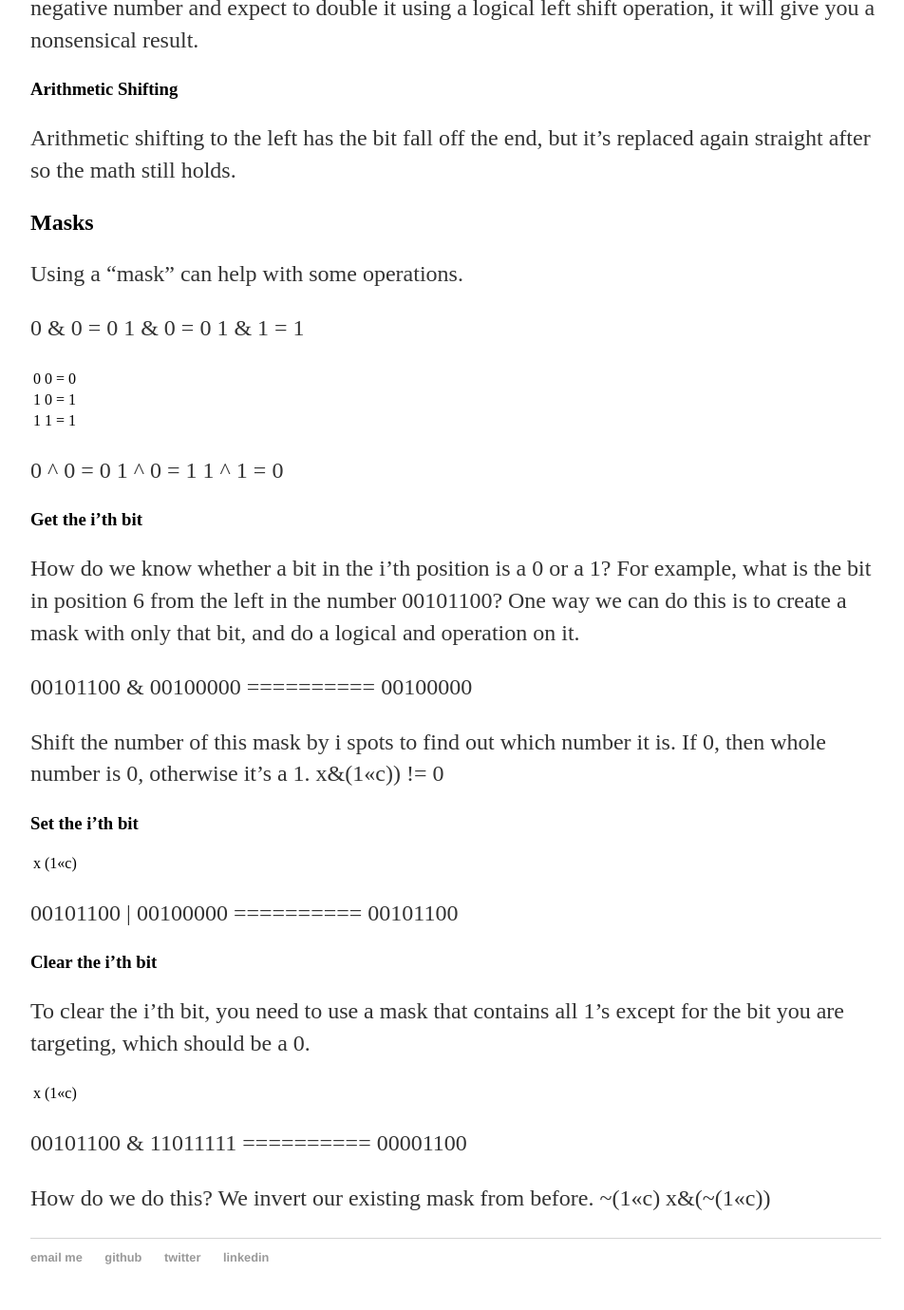
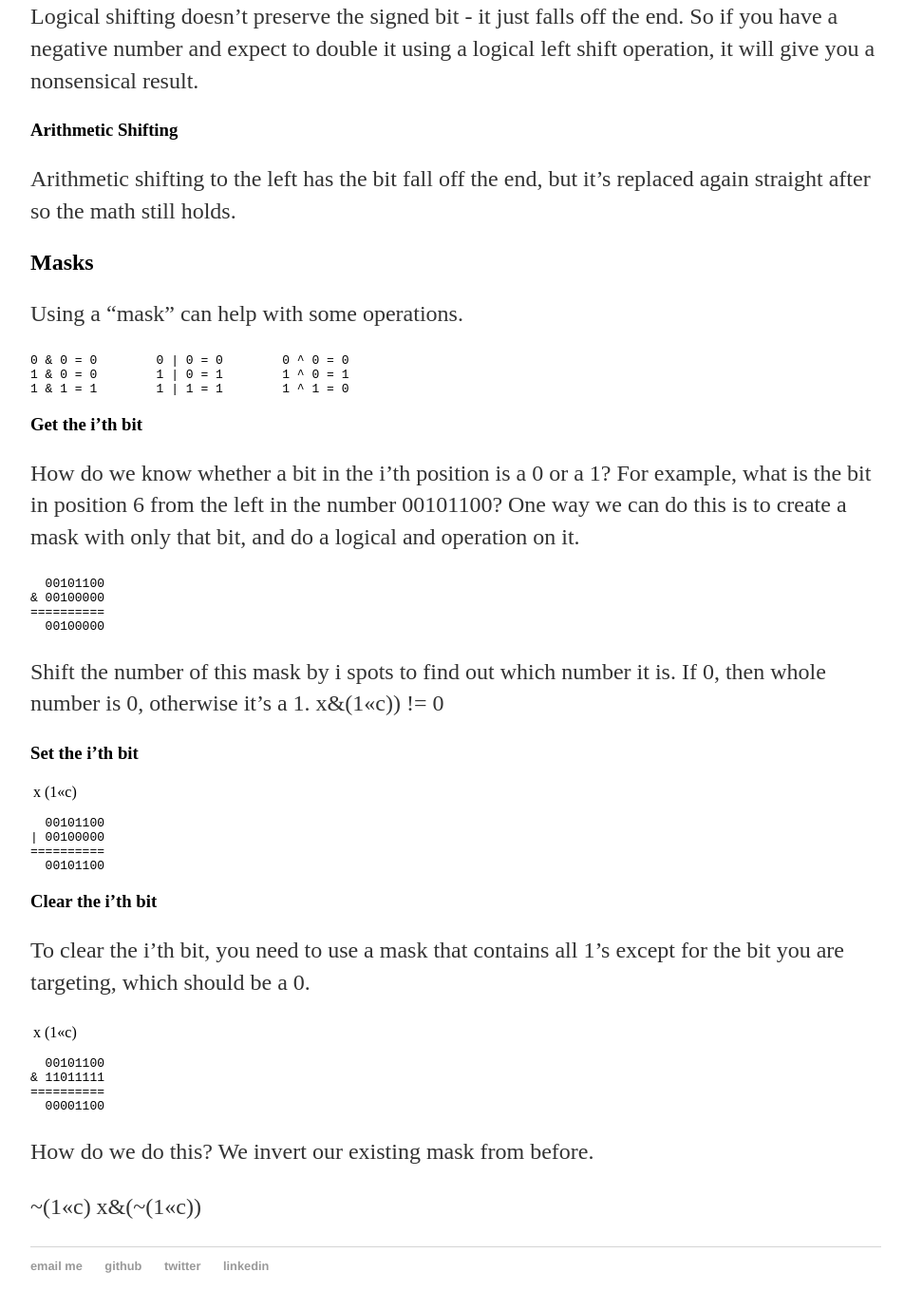
Before and after one commit to Sebbenbear/sebbenbear.github.io, a Jekyll site: the page built from _posts/2018-1-21-bit-manipulation.md, in a window 1280 px wide and 1400 px high, scrolled down 2642 px. Shown: the top 1379 px of the window at 95% size, without its empty margins (160-1112 px from the left). Built offline with Jekyll 4.4.1, drawn with Linux system fonts in a browser that asks for light colours; some of the changed text lies outside the part shown.

Commit message:
Fix markdown formatting issues

````diff
--- a/_posts/2018-1-21-bit-manipulation.md
+++ b/_posts/2018-1-21-bit-manipulation.md
@@ -9,15 +9,18 @@ How is 583 represented in base 10?
 
 base10 -> 583
 
+```
      5 |    8  |    3
   10^2 | 10^1  | 10^0
   100  |   10  |    1
 =======================
   5*102 + 8*101 + 3*100
 = 500   + 80   +    3
+```
 
 How is 5 represented in base 2?
 
+```
      1 |    0  |   1
    2^2 |  2^1  | 2^0
      4 |    2  |   1
@@ -25,25 +28,30 @@ How is 5 represented in base 2?
  1*22  +  0*21  + 1*28
 =  4   +    0  +   1
 =  5
+```
 
 ## Binary Addition
 
 Binary addition is not so different to adding in decimal.
 This is the standard way to add numbers in decimal:
 
+```
    1 1
    583
 +  637
 ======
   1220
+```
 
 And this is how we do it in binary - we simply carry the one if there’s more than two 1’s there.
 
+```
   1 1
   101
 + 011
 =====
  1000
+```
 
 ## Binary (Negative Numbers)
 
@@ -56,33 +64,41 @@ For example, this is how 18 is represented in an 8 bit integer:
 
 Say that we want to express -18 in binary. Since we know the leftmost bit needs to have a 1 in order to have a negative sign, we can think about this as wondering what number we need to add to our positive number, in order to get the most significant bit to flip:
 
+```
      0010010
   +  ???????
  ===========
     10000000
+```
 
 The easiest way to do this, is to add the inverse of the number.
 
+```
      0010010
   +  1101101
   ==========
      1111111
+```
 
 This gives us all ones. Now, we need to add one to this number to make them all flip!
 
+```
      0010010
   +  1101110
   ==========
     10000000
+```
 
 So, 1101110 is the right answer. Let’s try this with one more example:
 
 123 = 01111011
 
+```
     1111011                              1111011
   + 0000100                            + 0000101
   ==========   so, adding 1 gives us   ==========
     1111111                             10000000
+```
 
 10000101 is -123.
 
@@ -117,27 +133,23 @@ Arithmetic shifting to the left has the bit fall off the end, but it’s replace
 
 Using a “mask” can help with some operations.
 
-0 & 0 = 0
-1 & 0 = 0
-1 & 1 = 1
-
-0 | 0 = 0
-1 | 0 = 1
-1 | 1 = 1
-
-0 ^ 0 = 0
-1 ^ 0 = 1
-1 ^ 1 = 0
+```
+0 & 0 = 0        0 | 0 = 0        0 ^ 0 = 0
+1 & 0 = 0        1 | 0 = 1        1 ^ 0 = 1
+1 & 1 = 1        1 | 1 = 1        1 ^ 1 = 0
+```
 
 ### Get the i’th bit
 
 How do we know whether a bit in the i'th position is a 0 or a 1? For example, what is the bit in position 6 from the left in the number 00101100?
 One way we can do this is to create a mask with only that bit, and do a logical and operation on it.
 
+```
   00101100
 & 00100000
 ==========
   00100000
+```
 
 Shift the number of this mask by i spots to find out which number it is. If 0, then whole number is 0, otherwise it’s a 1.
 x&(1<<c)) != 0
@@ -146,10 +158,12 @@ x&(1<<c)) != 0
 
 x|(1<<c)
 
+```
   00101100
 | 00100000
 ==========
   00101100
+```
 
 ### Clear the i’th bit
 
@@ -157,11 +171,14 @@ To clear the i’th bit, you need to use a mask that contains all 1’s except f
 
 x|(1<<c)
 
+```
   00101100
 & 11011111
 ==========
   00001100
+```
 
 How do we do this? We invert our existing mask from before.
+
 ~(1<<c)
 x&(~(1<<c))
````
